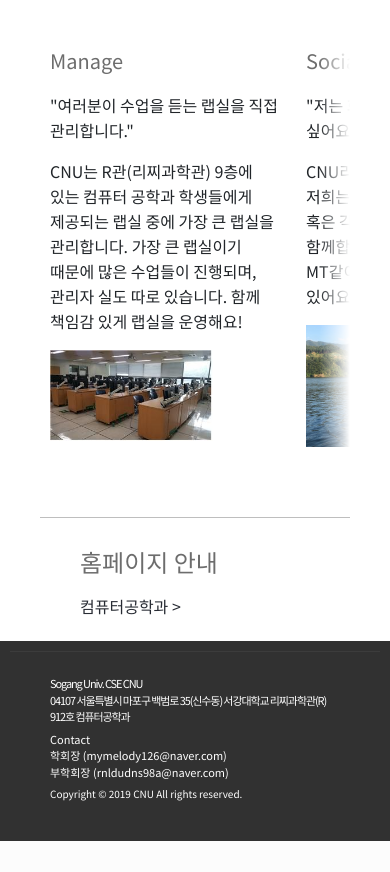
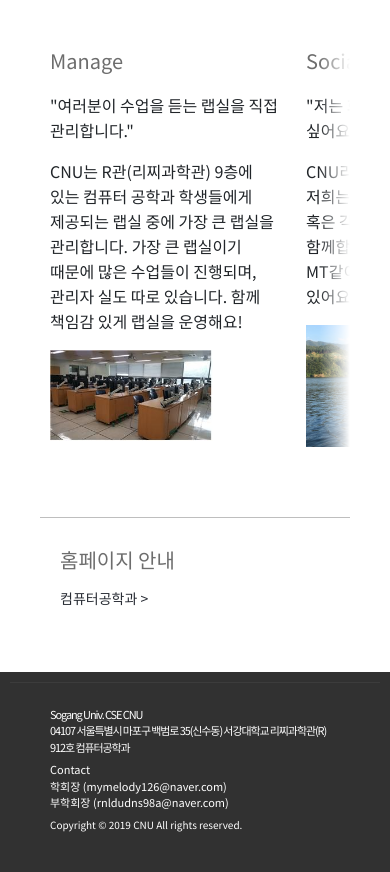
Before and after one commit to sanglee325/cnu-page, a Django app: page / in a window 390 px wide; the page is wider, and only the part inside the window is pictured. Shown: the part 351-1223 px from the top of that part. Before the commit the page ends 1192 px from the top of that part, so only its background shows below. Run offline with Django 3.2, Linux system fonts and the light colour scheme; some libraries are stand-ins or nearby versions.

Commit message:
modified

```diff
--- a/main/static/main/sub.css
+++ b/main/static/main/sub.css
@@ -4,9 +4,11 @@
     position: relative;
     padding-left: 40px;
     padding-right: 40px;
+    padding-bottom: 20px;
     margin-top: 10px;
     margin-left: auto;
     margin-right: auto;
+    margin-bottom: 20px;
     -webkit-overflow-scrolling: touch;
 }
 
@@ -131,7 +133,7 @@
 
 .sub-link {
     margin-top: 40px;
-    margin-left: 40px;
+    margin-left: 20px;
     -webkit-box-orient: vertical;
     -webkit-box-direction: normal;
 }
@@ -140,27 +142,47 @@
     margin-top: 0;
 }
 
-.sub-link-title{
-    margin-bottom: 20px;
+.sub-link-title {
+    padding-bottom: 10px;
     color: #6d6d6d;
     padding-top: 0;
-    font-size: 24px
+    font-size: 28px
 }
 
 .sub-connect {
     color: #282c34;
-    max-width: 11em;
-    font-size: 16px;
+    font-size: 20px;
     padding-top: 0;
 }
 
 .sub-connect > a {
     color:  #282c34;
     text-decoration: none;
+    font-size: 20px;
 }
+
 @media (max-width: 779px){
     .sub-link {
         display: block;
+    }
+
+    .sub-link-title {
+        padding-bottom: 10px;
+        color: #6d6d6d;
+        padding-top: 0;
+        font-size: 20px
+    }
+
+    .sub-connect {
+        color: #282c34;
+        font-size: 14px;
+        padding-top: 0;
+    }
+
+    .sub-connect > a {
+        color:  #282c34;
+        text-decoration: none;
+        font-size: 14px;
     }
 }
 
```
